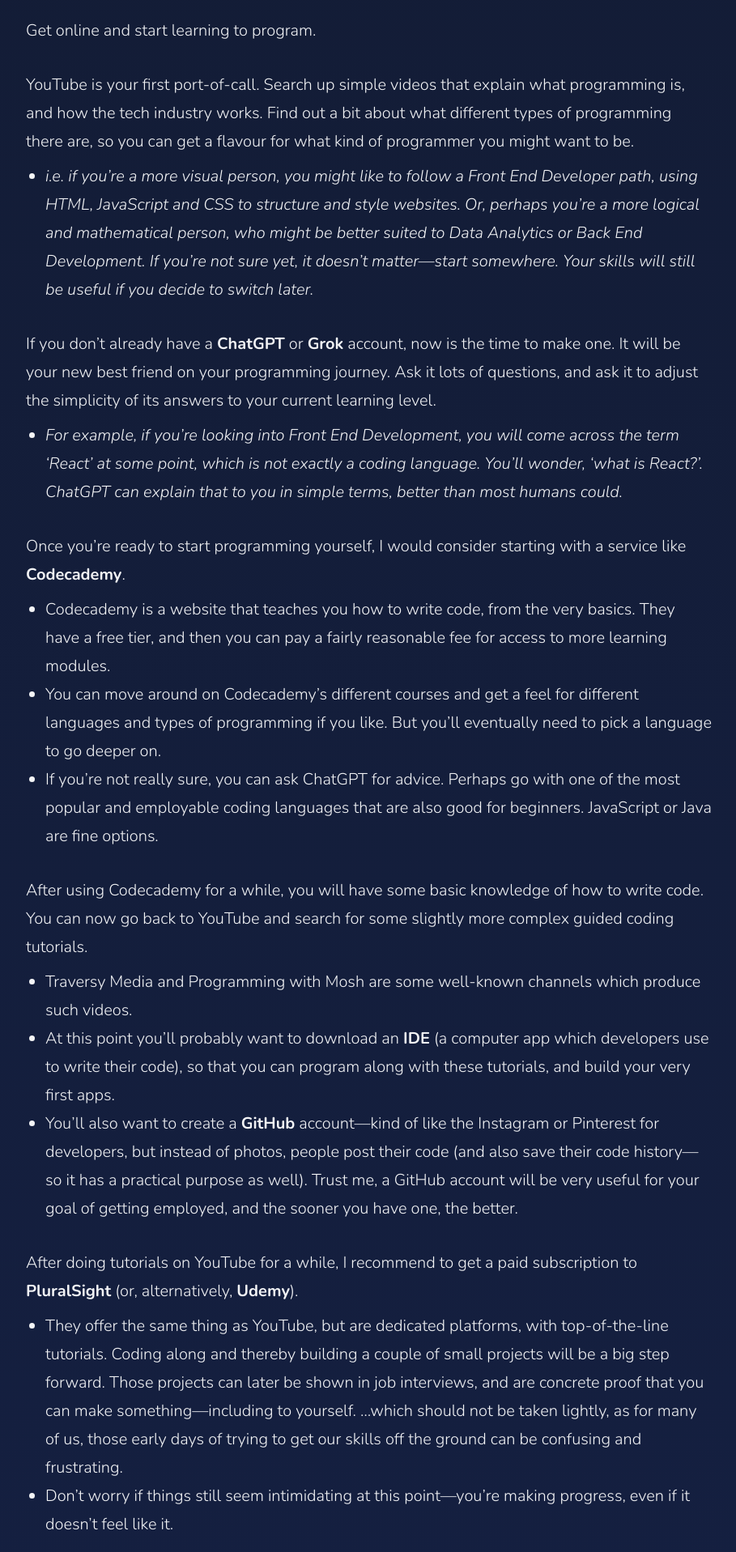
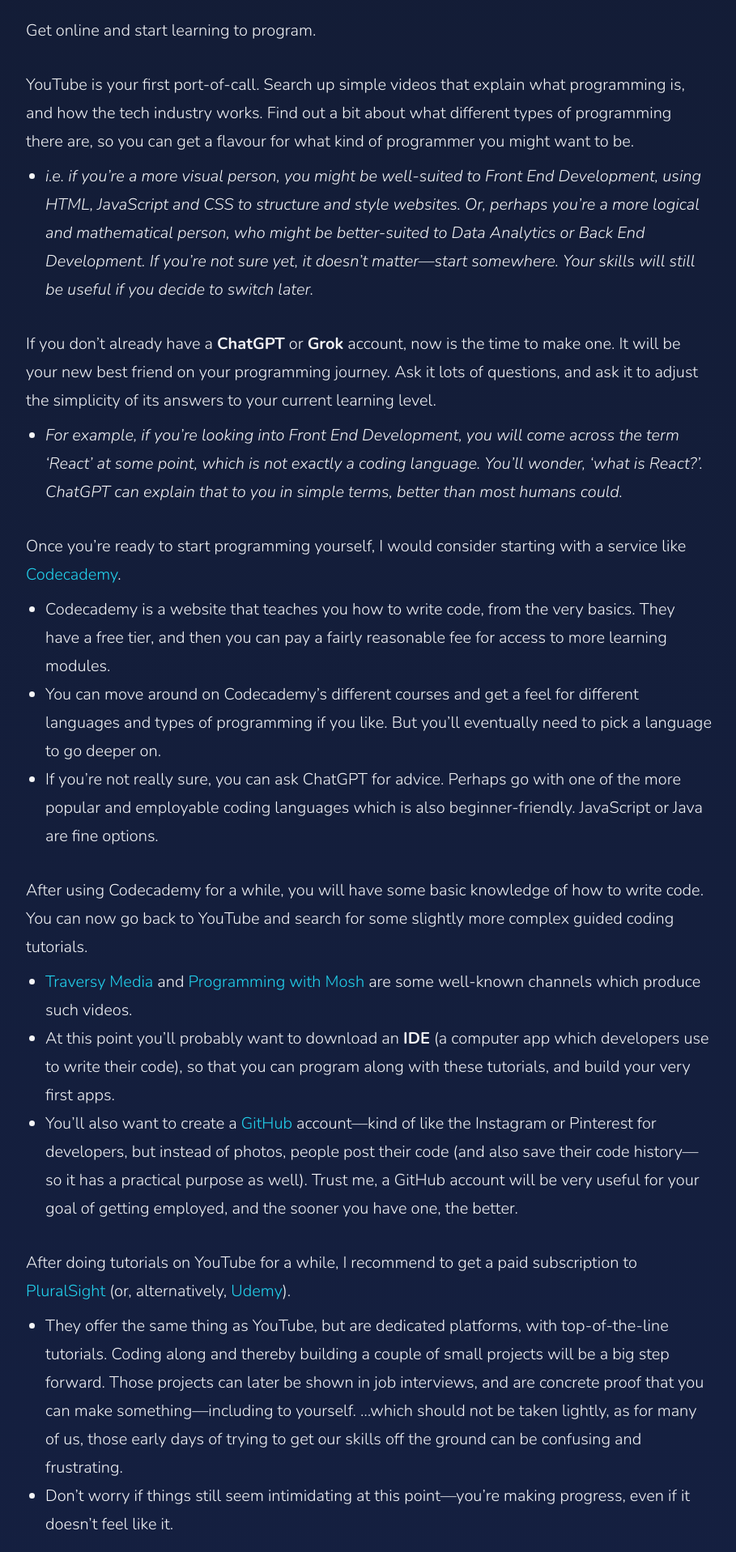
Before and after one commit to blyal/beyond-retail, a Next.js app: page /articles/the-ultimate-guide-to-becoming-a-software-engineer-from-scratch in a window 1280 px wide. Shown: the part 3278-5195 px from the top of the page at 81% size, without its empty margins (184-1093 px from the left). Built offline with nearby package versions, Linux system fonts and the light colour scheme.

Commit message:
feat: edit articles wording

```diff
--- a/src/app/articles/how-to-start-coding-the-two-minute-guide-for-complete-beginners/data.tsx
+++ b/src/app/articles/how-to-start-coding-the-two-minute-guide-for-complete-beginners/data.tsx
@@ -66,9 +66,9 @@
           <>
             <em className="font-extralight">
               Some suggestions to get you started: videos about the history of
-              programming; about popular programming languages; about different
-              kinds of coding (e.g. frontend vs backend); how the IT world
-              works; and what it’s like to work as a developer.
+              programming; popular programming languages; different kinds of
+              coding (e.g. frontend vs backend); how the IT world works; and
+              what it’s like to work as a developer.
             </em>
           </>
         ),
@@ -120,8 +120,8 @@
             >
               <span className="hover:underline text-cyan-400">Codecademy</span>
             </a>{" "}
-            is a learning platform which teaches people to write code in a very
-            guided way.
+            is a good option there. It&apos;s a learning platform which teaches
+            people to write code in a guided way.
           </>
         ),
       },
--- a/src/app/articles/the-ultimate-guide-to-becoming-a-software-engineer-from-scratch/data.tsx
+++ b/src/app/articles/the-ultimate-guide-to-becoming-a-software-engineer-from-scratch/data.tsx
@@ -136,10 +136,9 @@
         type: "paragraph",
         content: (
           <>
-            Of the four requisite ingredients for employment in software
-            development, I put{" "}
-            <strong className="font-bold">technical skills</strong> first for a
-            reason. The great thing about software development is that the
+            Of those four ingredients for employment in software development, I
+            put <strong className="font-bold">technical skills</strong> first
+            for a reason. The great thing about software development is that the
             smartest companies know that having technical skills is the thing
             that really matters for a developer, compared to a formal education
             or a strong CV game.
@@ -199,13 +198,13 @@
         content: [
           <>
             <em>
-              i.e. if you’re a more visual person, you might like to follow a
-              Front End Developer path, using HTML, JavaScript and CSS to
-              structure and style websites. Or, perhaps you’re a more logical
-              and mathematical person, who might be better suited to Data
-              Analytics or Back End Development. If you’re not sure yet, it
-              doesn’t matter—start somewhere. Your skills will still be useful
-              if you decide to switch later.
+              i.e. if you’re a more visual person, you might be well-suited to
+              Front End Development, using HTML, JavaScript and CSS to structure
+              and style websites. Or, perhaps you’re a more logical and
+              mathematical person, who might be better-suited to Data Analytics
+              or Back End Development. If you’re not sure yet, it doesn’t
+              matter—start somewhere. Your skills will still be useful if you
+              decide to switch later.
             </em>
           </>,
         ],
@@ -244,7 +243,14 @@
             {" "}
             Once you’re ready to start programming yourself, I would consider
             starting with a service like{" "}
-            <strong className="font-bold">Codecademy</strong>.
+            <a
+              href="https://www.codecademy.com/"
+              target="_blank"
+              rel="noopener noreferrer"
+            >
+              <span className="hover:underline text-cyan-400">Codecademy</span>
+            </a>
+            .
           </>
         ),
       },
@@ -263,8 +269,9 @@
           </>,
           <>
             If you’re not really sure, you can ask ChatGPT for advice. Perhaps
-            go with one of the most popular and employable coding languages that
-            are also good for beginners. JavaScript or Java are fine options.
+            go with one of the more popular and employable coding languages
+            which is also beginner-friendly. JavaScript or Java are fine
+            options.
           </>,
         ],
       },
@@ -282,8 +289,26 @@
         type: "unordered-list",
         content: [
           <>
-            Traversy Media and Programming with Mosh are some well-known
-            channels which produce such videos.
+            <a
+              href="https://www.youtube.com/@TraversyMedia"
+              target="_blank"
+              rel="noopener noreferrer"
+            >
+              <span className="text-cyan-400 hover:underline">
+                Traversy Media
+              </span>
+            </a>{" "}
+            and{" "}
+            <a
+              href="https://www.youtube.com/@programmingwithmosh"
+              target="_blank"
+              rel="noopener noreferrer"
+            >
+              <span className="text-cyan-400 hover:underline">
+                Programming with Mosh
+              </span>
+            </a>{" "}
+            are some well-known channels which produce such videos.
           </>,
           <>
             At this point you’ll probably want to download an{" "}
@@ -293,12 +318,18 @@
           </>,
           <>
             You’ll also want to create a{" "}
-            <strong className="font-bold">GitHub</strong> account—kind of like
-            the Instagram or Pinterest for developers, but instead of photos,
-            people post their code (and also save their code history—so it has a
-            practical purpose as well). Trust me, a GitHub account will be very
-            useful for your goal of getting employed, and the sooner you have
-            one, the better.
+            <a
+              href="https://github.com/"
+              target="_blank"
+              rel="noopener noreferrer"
+            >
+              <span className="text-cyan-400 hover:underline">GitHub</span>
+            </a>{" "}
+            account—kind of like the Instagram or Pinterest for developers, but
+            instead of photos, people post their code (and also save their code
+            history—so it has a practical purpose as well). Trust me, a GitHub
+            account will be very useful for your goal of getting employed, and
+            the sooner you have one, the better.
           </>,
         ],
       },
@@ -308,8 +339,22 @@
           <>
             After doing tutorials on YouTube for a while, I recommend to get a
             paid subscription to{" "}
-            <strong className="font-bold">PluralSight</strong> (or,
-            alternatively, <strong className="font-bold">Udemy</strong>).
+            <a
+              href="https://www.pluralsight.com/"
+              target="_blank"
+              rel="noopener noreferrer"
+            >
+              <span className="hover:underline text-cyan-400">PluralSight</span>
+            </a>{" "}
+            (or, alternatively,{" "}
+            <a
+              href="https://www.udemy.com/"
+              target="_blank"
+              rel="noopener noreferrer"
+            >
+              <span className="hover:underline text-cyan-400">Udemy</span>
+            </a>
+            ).
           </>
         ),
       },
@@ -377,7 +422,7 @@
         type: "unordered-list",
         content: [
           <>
-            Meeting other people who are on the same journey, where you can
+            Meeting other people who are on the same journey, with whom you can
             compete, collaborate, and inspire each other on.
           </>,
           <>
@@ -446,7 +491,7 @@
         content: (
           <>
             In order to get a job, you will need to apply to jobs. To apply to
-            jobs, you will need a CV, and a LinkedIn page as well.
+            jobs, you will need a CV, and probably a LinkedIn page as well.
           </>
         ),
       },
@@ -486,15 +531,15 @@
         type: "paragraph",
         content: (
           <>
-            The main challenge with your CV/LinkedIn is that it is needed for
+            The main challenge with your CV/LinkedIn is that they are needed for
             applying for jobs, but before you’ve had a (relevant) job,
             there&apos;s not much to include on them. This is where the
             accreditation comes in handy, as it is something to include.
             Furthermore, many accreditation programs will allow you the chance
             to build an app as part of a team, sometimes for an external
-            company, which is kind of like an unpaid job or internship. It’s
-            something to include on a CV, and it could be a leg-up into the
-            professional world.
+            company, which is kind of like an unpaid job or internship. It’s a
+            good start CV-wise, and could be a leg-up into the professional
+            world.
           </>
         ),
       },
@@ -597,15 +642,22 @@
         content: (
           <>
             You may feel a bit out of your depth at first, but this is where
-            your <em>real</em> education begins. In software engineering, as
-            with many jobs, education is great, but the majority of skills are
-            learned on the job. If you commit to this first job, knowing you
-            will be far from perfect, but just keep showing up, over time you
-            will watch yourself improving. You will gradually understand more,
-            know what to do in more situations, participate in successful
-            projects, create working software that companies actually use to run
-            their business. Your managers will also watch you improving,
-            slowly-but-surely.
+            your <em>real</em> education begins.
+          </>
+        ),
+      },
+      {
+        type: "paragraph",
+        content: (
+          <>
+            In software engineering, as with many jobs, formal education is
+            great, but the majority of skills are learned on the job. If you
+            commit to this first job, knowing you will be far from perfect, but
+            just keep showing up, over time you will watch yourself improving.
+            You will gradually understand more, know what to do in more
+            situations, participate in successful projects, create working
+            software that companies actually use to run their business. Your
+            managers will also see you improving, slowly-but-surely.
           </>
         ),
       },
```
